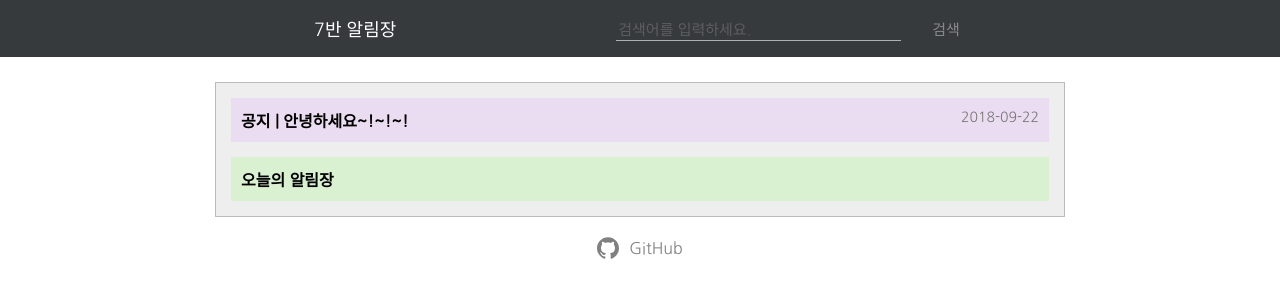
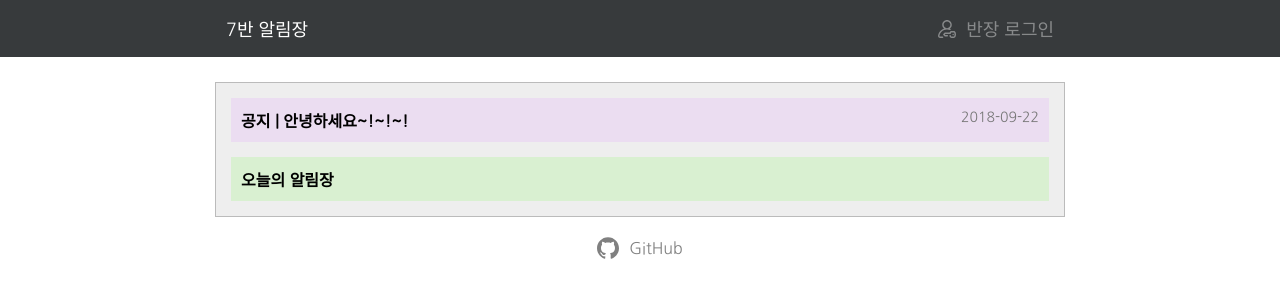
Before and after one commit to lalaalal/notice, a PHP site: page / in a window 1280 px wide. Shown: the top 300 px of the page. Run offline with PHP 8.4, Linux system fonts and the light colour scheme; data that the repository does not hold is empty.

Commit message:
login page

```diff
--- a/css/master.css
+++ b/css/master.css
@@ -14,7 +14,7 @@ body {
 }
 
 a {
-  color: black;
+  color: white;
   text-decoration: none;
 }
 
@@ -30,23 +30,34 @@ header {
   color: white;
 }
 
+nav {
+  display: flex;
+  align-items: center;
+  width: 600px;
+}
+
+.login_icon {
+  width: 18px;
+  user-select: none;
+}
+
 .title {
   opacity: 1 !important;
 }
 .tile {
+  display: flex;
+  align-items: center;
   opacity: 0.4;
   margin: 15px;
   cursor: default;
   user-select: none;
 }
 .tile:hover {
-  opacity: 1;
+  opacity: 1 !important;
 }
 
-.search {
-  margin-left: 200px;
-}
-.search > .tile {
+/* TODO:  */
+/* .search > .tile {
   margin-left: 5px;
 }
 
@@ -61,6 +72,9 @@ input[type="text"] {
   border-bottom: 1px solid white;
   opacity: .6;
 }
+input[type="submit"] {
+  opacity: .4;
+} */
 
 /* article */
 
@@ -69,10 +83,7 @@ article:not(:first-child) {
 }
 
 main {
-  display: flex;
-  flex-direction: column;
-  align-items: stretch;
-  justify-content: center;
+  display: grid;
   width: 850px;
   margin-top: 25px;
   padding: 15px;
@@ -81,7 +92,6 @@ main {
 }
 
 .article_tile {
-  flex-grow: 1;
   display: grid;
   grid-row-gap: 10px;
   background-color: #ddd;
@@ -117,6 +127,7 @@ main {
   align-items: center;
   justify-content: center;
   font-size: 16px;
+  color: black;
 }
 .git::before {
   transition-duration: 0.4s;
@@ -135,3 +146,5 @@ img {
   width: 22px;
   margin-right: 10px;
 }
+
+/* login */
--- a/index.php
+++ b/index.php
@@ -1,6 +1,6 @@
 <?php
 $mysqli = mysqli_connect("localhost", "notice", "isdj_107", "notice");
-$query = "SELECT name FROM category";
+$query = "SELECT * FROM category";
 $result = $mysqli->query($query);
 
 if (!isset($_GET['page'])) {
@@ -14,23 +14,30 @@ if (!isset($_GET['page'])) {
 <html lang="ko" dir="ltr">
   <head>
     <meta charset="utf-8">
+    <!-- <meta name="viewport" content="width=device-width, user-scalable=no"> -->
     <link rel="stylesheet" href="./css/master.css">
     <link href="https://fonts.googleapis.com/css?family=Nanum+Gothic" rel="stylesheet">
-    <title></title>
+    <title>7반 알림장</title>
   </head>
   <body>
     <header>
-      <div class="title tile">7반 알림장</div>
+      <div class="title tile"><a href="/">7반 알림장</a></div>
+      <nav>
 <?php
 for ($i = 0; $i < $result->num_rows; $i++) {
   $category = mysqli_fetch_assoc($result);
-  echo "      <span class=\"tile\">{$category['name']}</span>\n";
+  echo "      <span class=\"tile\"><a href=\"?page={$category['id']}\">{$category['name']}</a></span>\n";
 }
 ?>
-      <form class="search" action="#" method="post">
+      </nav>
+      <span class="tile">
+        <img class="login_icon" src="/images/login.svg" alt="login">
+        <a href="?page=login">반장 로그인</a>
+      </span>
+      <!-- <form class="search" action="#" method="post">
         <input class="tile" type="text" name="search" placeholder="검색어를 입력하세요." autocomplete="off">
         <input class="tile" type="submit" value="검색">
-      </form>
+      </form> -->
     </header>
 <?php require("./main/$proc.php") ?>
     <footer>
```
Also changed, not shown: main/login.php (added, +13 -0 lines), images/login.svg (added).
